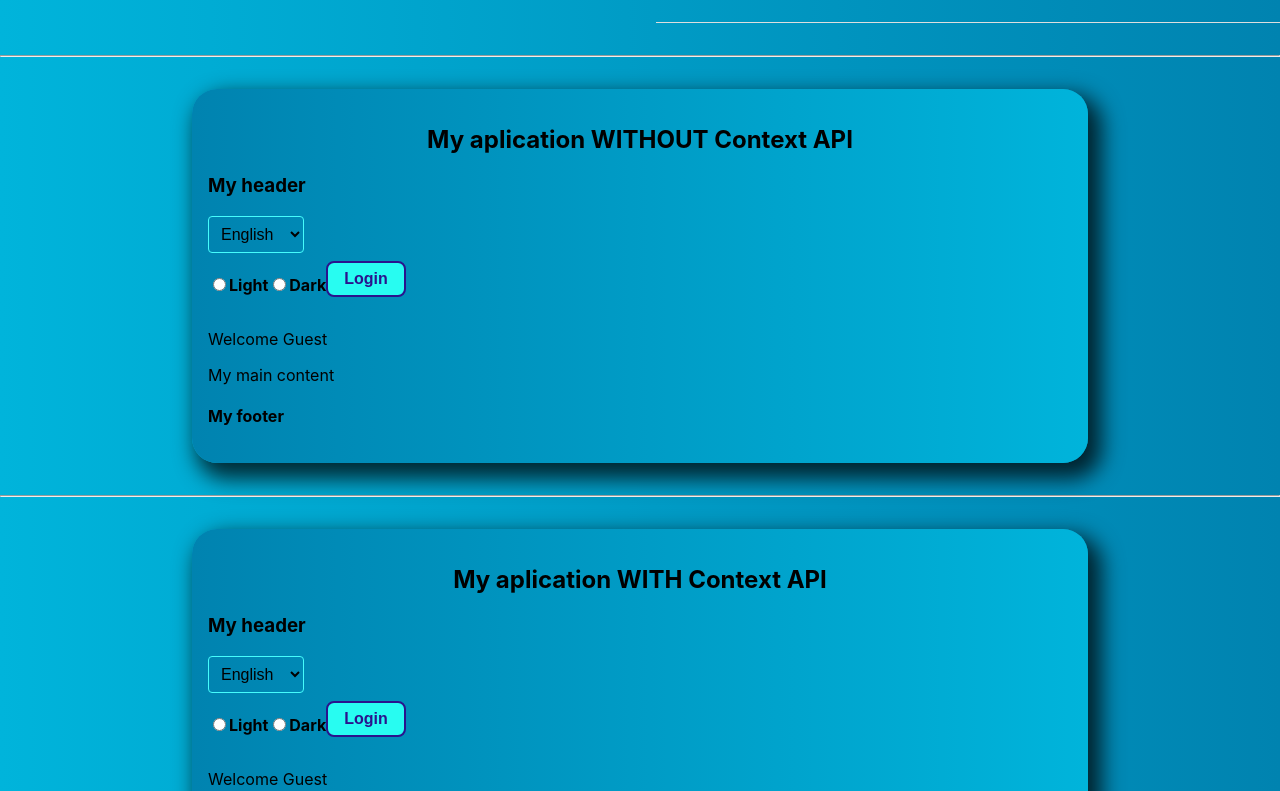
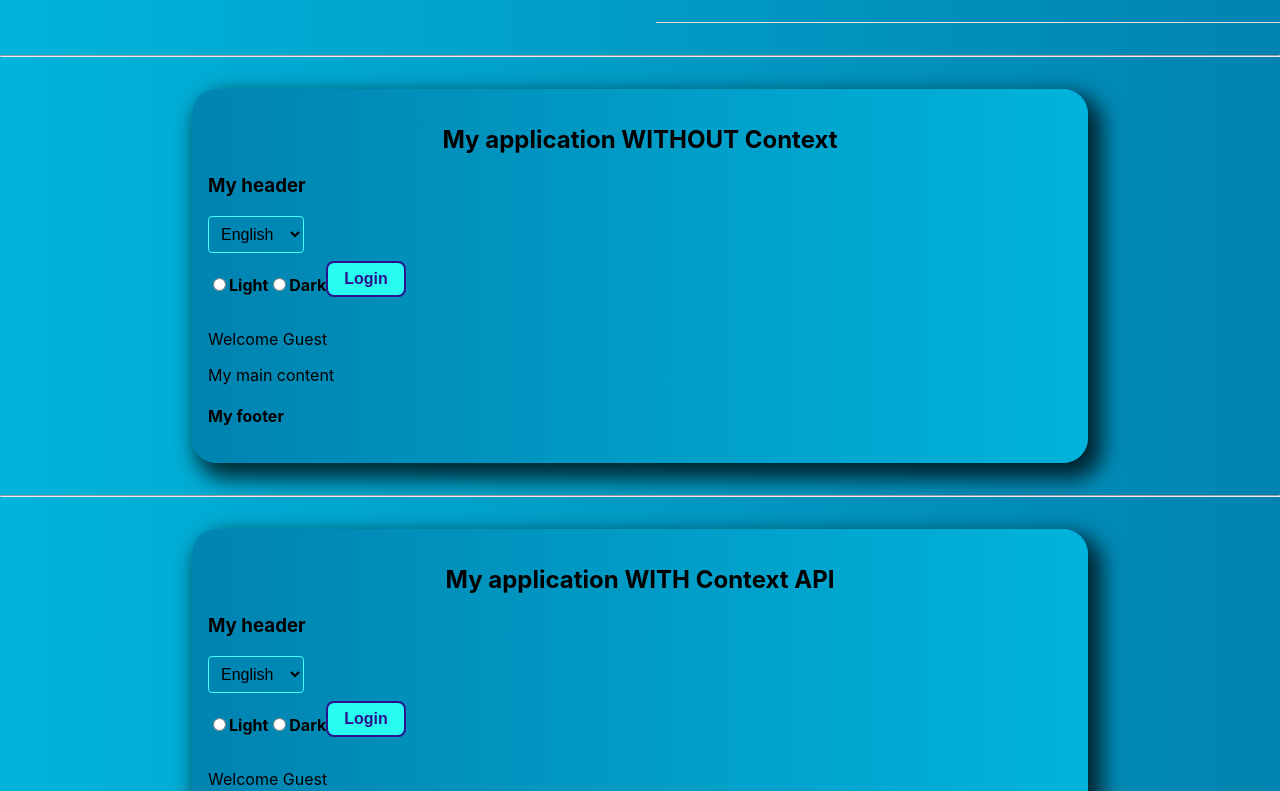
Before and after one commit to reche-git/05-React-Context, a React (Create React App) app: page / in a window 1280 px wide. Shown: the part 636-1427 px from the top of the page. Built offline with nearby package versions, Linux system fonts and the light colour scheme; data requests are answered from the project's data file; the HTML template or start-up script is replaced by a standard one.

Commit message:
Translations typo

```diff
--- a/src/components/MyPage.js
+++ b/src/components/MyPage.js
@@ -9,7 +9,7 @@ const initialAuth = null;
 
 const translations = {
   es: {
-    headerTitle: "Mi aplicación SIN Context API",
+    headerTitle: "Mi aplicación SIN Context",
     headerSubtitle: "Mi cabecera",
     headerLight: "Claro",
     headerDark: "Oscuro",
@@ -21,7 +21,7 @@ const translations = {
     footerTitle: "Mi pié de página",
   },
   en: {
-    headerTitle: "My aplication WITHOUT Context API",
+    headerTitle: "My application WITHOUT Context",
     headerSubtitle: "My header",
     headerLight: "Light",
     headerDark: "Dark",
--- a/src/context/LanguageContext.js
+++ b/src/context/LanguageContext.js
@@ -17,7 +17,7 @@ const translations = {
     footerTitle: "Mi pié de página",
   },
   en: {
-    headerTitle: "My aplication WITH Context API",
+    headerTitle: "My application WITH Context API",
     headerSubtitle: "My header",
     headerLight: "Light",
     headerDark: "Dark",
```
